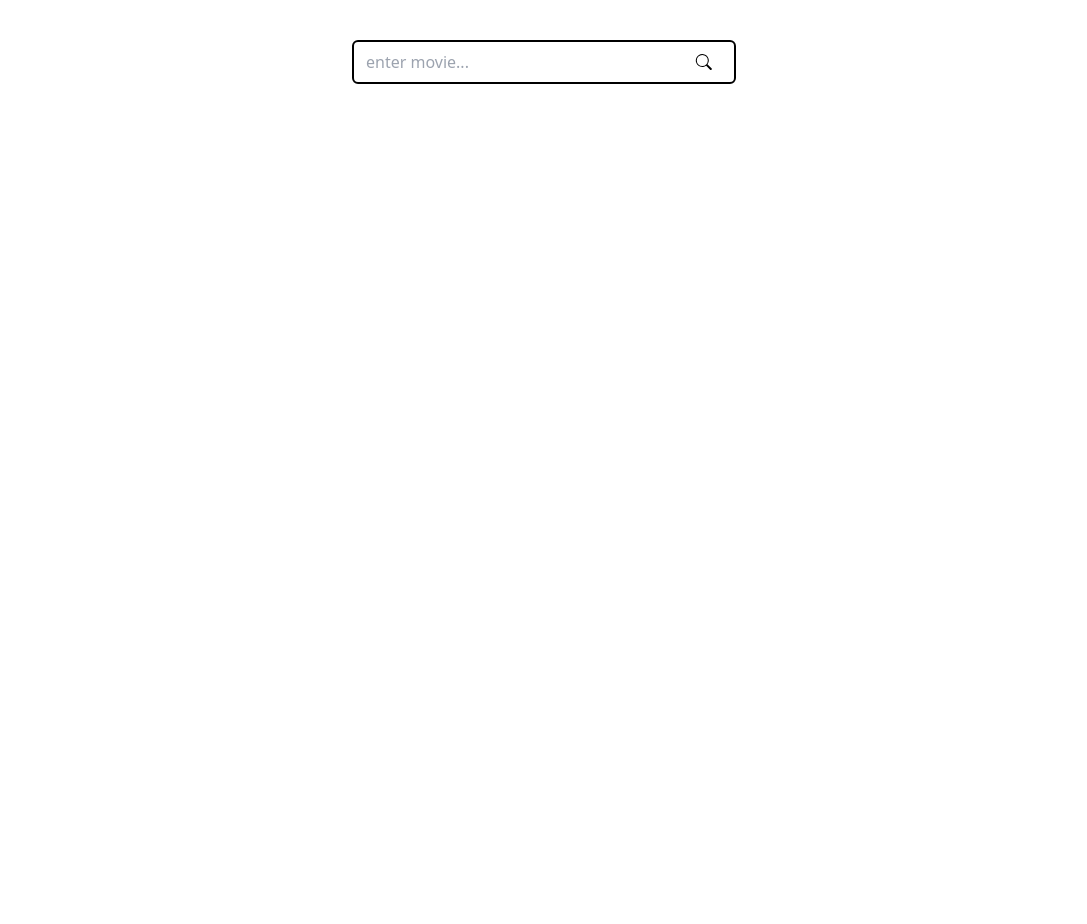
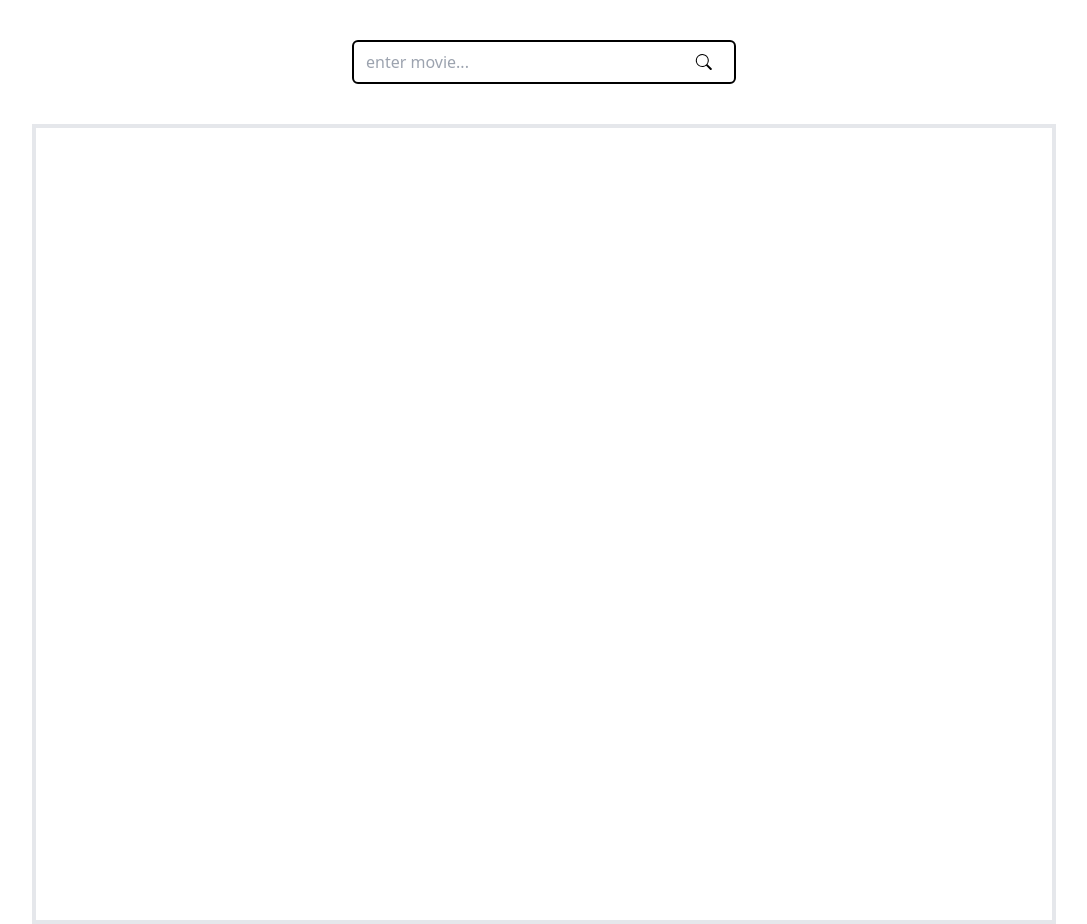
Before and after one commit to BodaNabeel/Movie-Recommendation-App, a React (Vite) app: page / in a window 1280 px wide. Shown: the whole page, without its empty margins (96-1183 px from the left). Before the commit the page ends 800 px from the top, so only its background shows below. Built offline with nearby package versions, Linux system fonts and the light colour scheme.

Commit message:
feat: layout container

```diff
--- a/src/App.jsx
+++ b/src/App.jsx
@@ -1,9 +1,16 @@
 import React, { useState } from "react";
 import Search from "./components/Search";
+import Layout from "./components/Layout";
+
 
 function App() {
   const [query, setQuery] = useState()
-  return (<Search setQuery={setQuery} />)
+  return (
+    <>
+    <Search setQuery={setQuery} />
+    <Layout/>
+    </>
+  )
 }
 
 export default App;
--- /dev/null
+++ b/src/components/Layout.jsx
@@ -0,0 +1,11 @@
+import React from "react";
+
+function Layout() {
+  return (
+  <div className="border-4 w-[80%] h-screen  mx-auto mt-10">
+
+  </div>
+  )
+}
+
+export default Layout;
```
